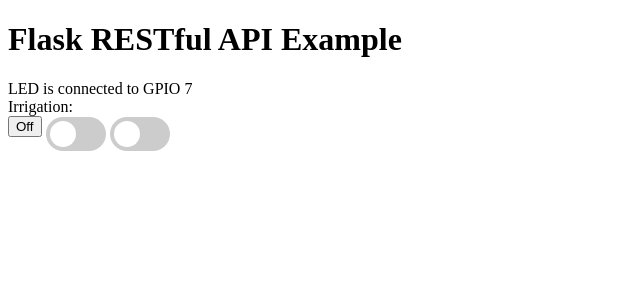
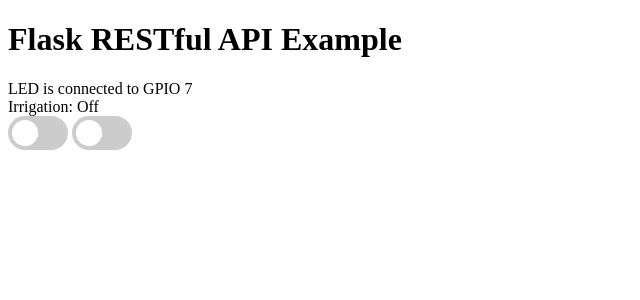
Before and after one commit to SfrOztrk/smart_plant_irrigation_system, a Flask app: page / in a window 1280 px wide. Shown: the top 300 px of the page, without its empty margins (0-640 px from the left). Run offline with Flask 2, Linux system fonts and the light colour scheme; parts of the project's set-up code (start-up, migrations or seed data) failed here and were passed over.

Commit message:
improved

```diff
--- a/templates/index_api_client.html
+++ b/templates/index_api_client.html
@@ -89,25 +89,14 @@
                 str = "Off"
             else
                 str = "On"
-            $("input[type=button].pumpState").val(str);
+
             $("#pumpState").html(str);
         }
 
 
         // Event listener for button value changes.
         $(document).ready(function() {
-            // $("input[type=button].pumpState").click(function() {
-            //     pump_state = $(this).val();
-            //     if (pump_state == "Off")    // if it is currently off
-            //         payload = { "level": 0 }    // then it will be on now
-            //     else
-            //         payload = { "level": 1 }
-
-            //     postUpdate(payload);
-            //     }
-            // );
-
-            $("input[type=checkbox].off-on").click(function() {
+             $("input[type=checkbox].off-on").click(function() {
 
                 if ($(this).prop("checked") == true)    // if it is currently off
                     payload = { "level": 0 }    // then it will be on now
@@ -130,9 +119,8 @@
 
     <h1>Flask RESTful API Example</h1>
     LED is connected to GPIO {{pin}}<br>
-    Irrigation: <span id="pumpState"></span><br>
+    Irrigation: <span id="pumpState">Off</span><br>
 
-    <input type="button" value="Off" class="pumpState">
 
     <label class="switch">
         <input type="checkbox" class="off-on">
```
